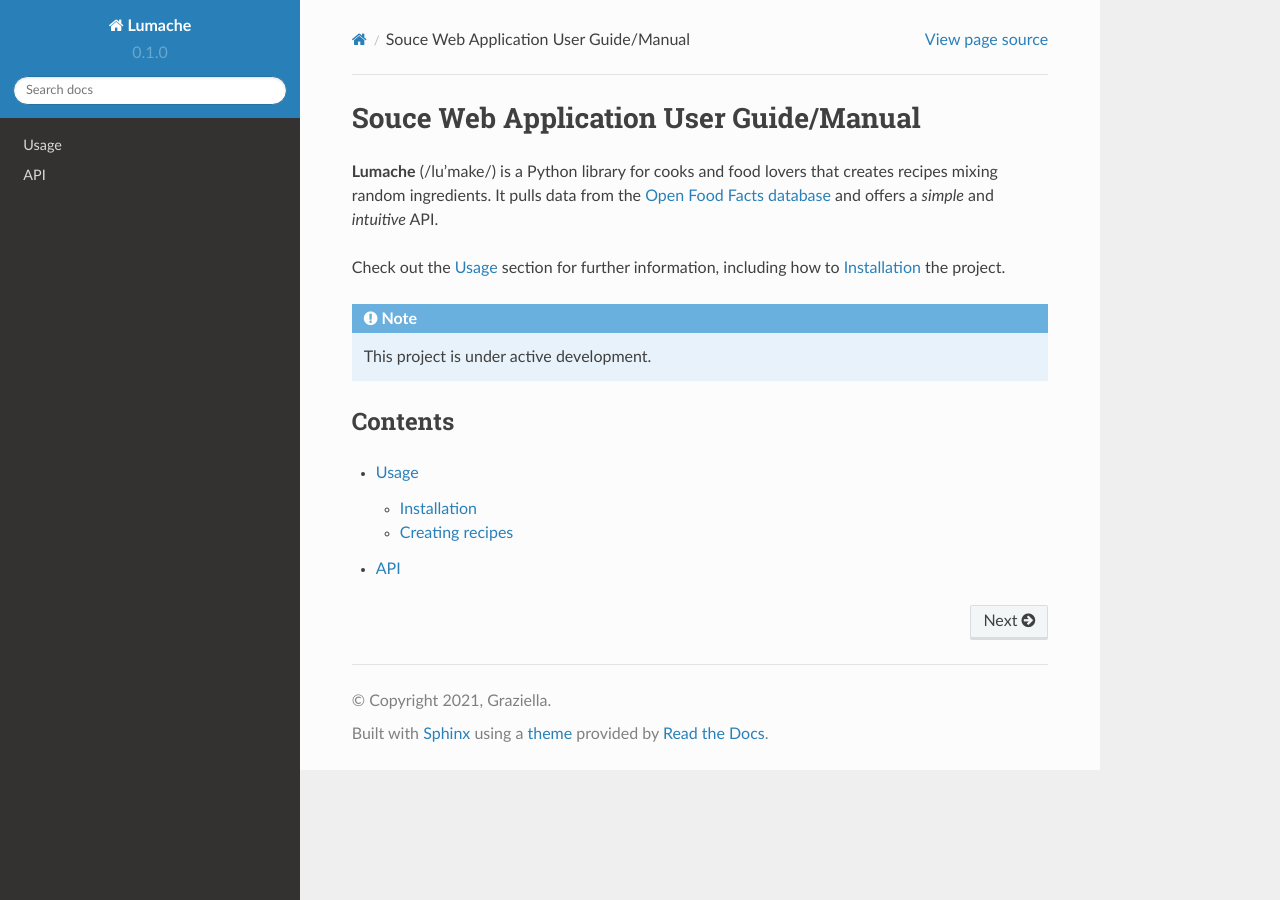
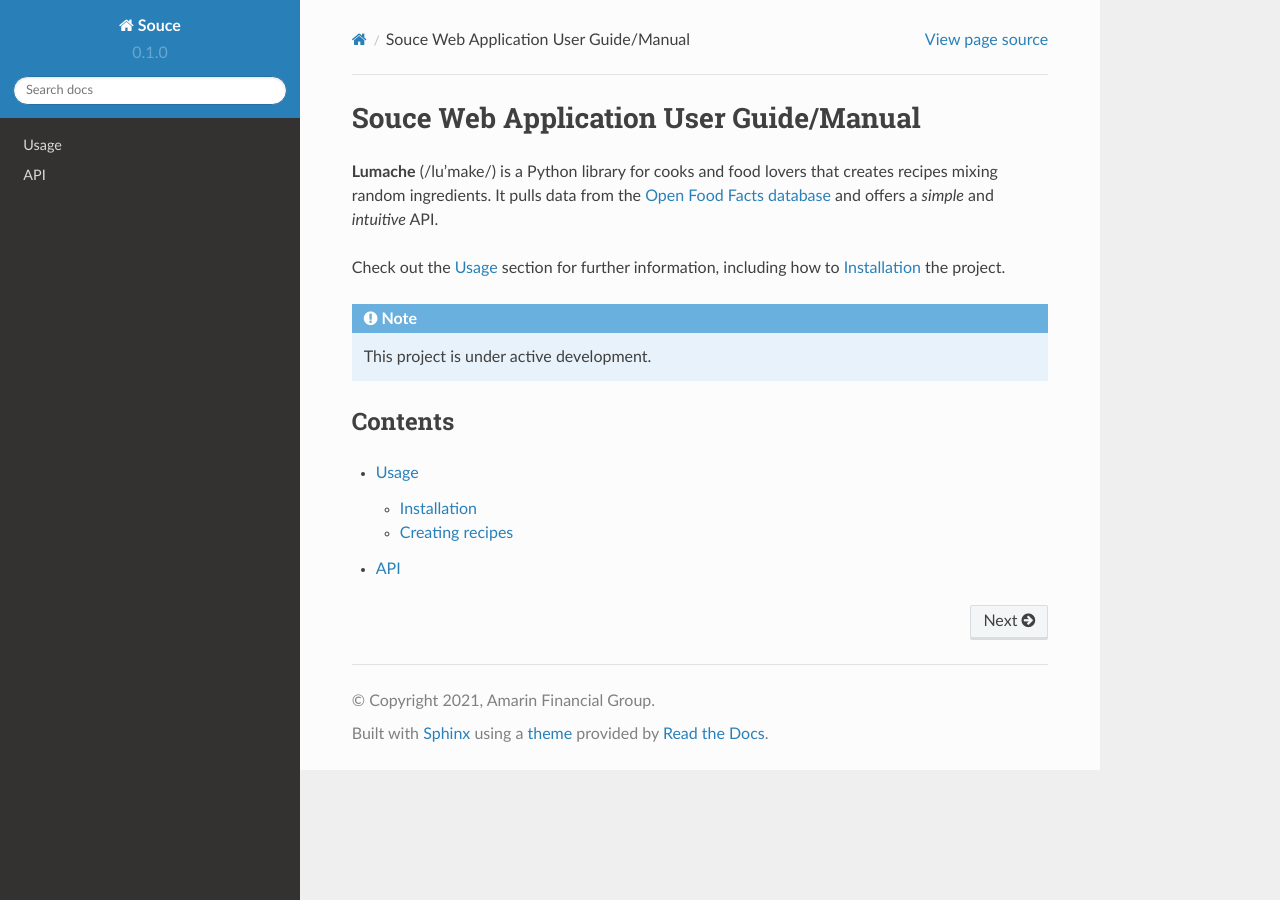
Before and after one commit to hgakena/souce-user-manual-2022, a Sphinx documentation site: the page built from docs/source/index.rst, in a window 1280 px wide. Built offline with Sphinx 7.4.7 and the Read the Docs theme 2.0.0, drawn with Linux system fonts in a browser that asks for light colours.

Commit message:
Update conf.py

```diff
--- a/docs/source/conf.py
+++ b/docs/source/conf.py
@@ -2,9 +2,9 @@
 
 # -- Project information
 
-project = 'Lumache'
-copyright = '2021, Graziella'
-author = 'Graziella'
+project = 'Souce'
+copyright = '2021, Amarin Financial Group'
+author = 'Amarin Financial Group'
 
 release = '0.1'
 version = '0.1.0'
```
